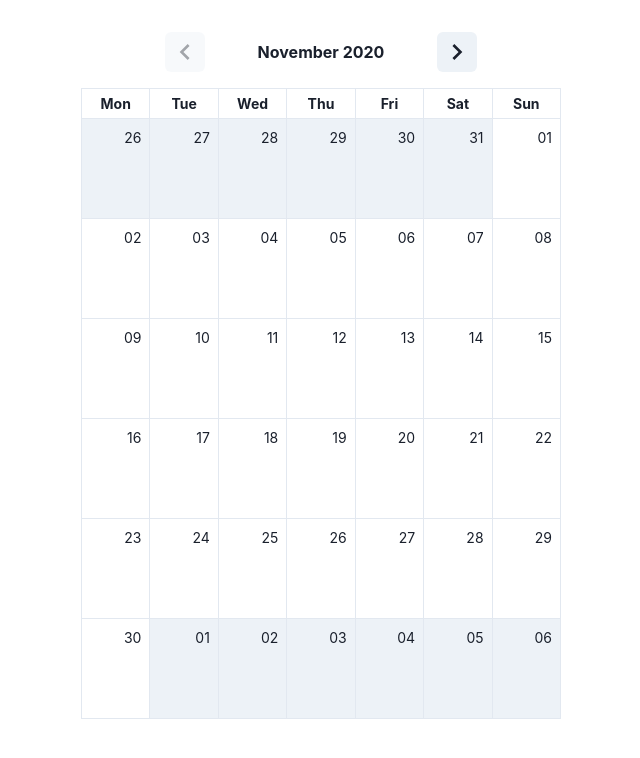
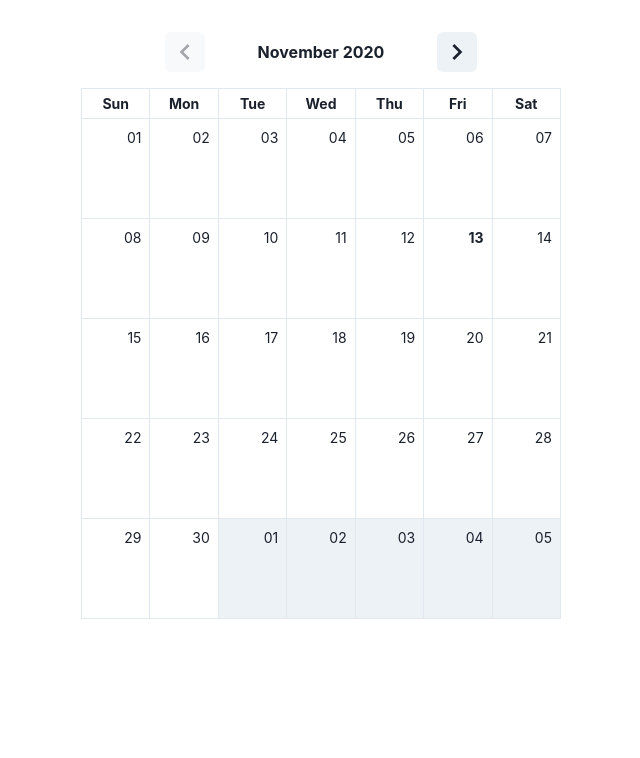
Before and after one commit to stuart-williams/use-calendar, a Next.js app: page / in a window 1280 px wide. Shown: the top 758 px of the page, without its empty margins (319-959 px from the left). Built offline with nearby package versions, Linux system fonts and the light colour scheme.

Commit message:
add date to day item

```diff
--- a/lib/types.ts
+++ b/lib/types.ts
@@ -8,7 +8,9 @@ export interface Weekday {
   weekdayShort: string;
 }
 
-export interface Day {
+export interface Day<TDate> {
+  date: TDate;
+  dayOfMonth: string;
   isOutsideMonth: boolean;
-  dayOfMonth: string;
+  isToday: boolean;
 }
--- a/lib/use-calendar.ts
+++ b/lib/use-calendar.ts
@@ -9,10 +9,10 @@ interface CalendarOptions<TDate> {
 }
 
 interface CalendarState<TDate> {
-  readonly currentDate: TDate;
+  readonly date: TDate;
   readonly month: Month;
   readonly weekdays: Weekday[];
-  readonly days: Day[];
+  readonly days: Day<TDate>[];
   readonly navigatePrev: () => void;
   readonly navigateNext: () => void;
 }
@@ -21,28 +21,30 @@ const useCalendar = <TDate = unknown>({
   dateUtils: d,
   defaultDate,
 }: CalendarOptions<TDate>): CalendarState<TDate> => {
-  const [currentDate, setCurrentDate] = useState(defaultDate || d.date());
-  const firstDayOfMonth = d.startOfWeek(d.startOfMonth(currentDate));
-  const lastDayOfMonth = d.endOfWeek(d.endOfMonth(currentDate));
+  const [date, setDate] = useState(defaultDate || d.date());
+  const firstVisible = d.startOfWeek(d.startOfMonth(date));
+  const lastVisible = d.endOfWeek(d.endOfMonth(date));
 
   return {
-    currentDate,
+    date,
     month: {
-      month: d.format(currentDate, "month"),
-      monthAndYear: d.format(currentDate, "monthAndYear"),
+      month: d.format(date, "month"),
+      monthAndYear: d.format(date, "monthAndYear"),
     },
-    weekdays: d.getWeekArray(currentDate)[0].map((date) => ({
+    weekdays: d.getWeekArray(date)[0].map((date) => ({
       weekday: d.format(date, "weekday"),
       weekdayShort: d.format(date, "weekdayShort"),
     })),
     days: (function () {
-      const days = [];
-      let curr = firstDayOfMonth;
+      const days: Day<TDate>[] = [];
+      let curr = firstVisible;
 
-      while (d.isBefore(curr, lastDayOfMonth)) {
+      while (d.isBefore(curr, lastVisible)) {
         days.push({
-          isOutsideMonth: !d.isSameMonth(currentDate, curr),
+          date: curr,
           dayOfMonth: d.format(curr, "dayOfMonth").padStart(2, "0"),
+          isOutsideMonth: !d.isSameMonth(date, curr),
+          isToday: d.isSameDay(curr, d.date()),
         });
 
         curr = d.addDays(curr, 1);
@@ -50,8 +52,8 @@ const useCalendar = <TDate = unknown>({
 
       return days;
     })(),
-    navigatePrev: () => setCurrentDate(d.addMonths(currentDate, -1)),
-    navigateNext: () => setCurrentDate(d.addMonths(currentDate, 1)),
+    navigatePrev: () => setDate(d.addMonths(date, -1)),
+    navigateNext: () => setDate(d.addMonths(date, 1)),
   };
 };
 
--- a/pages/index.tsx
+++ b/pages/index.tsx
@@ -8,14 +8,14 @@ import {
 } from "@chakra-ui/react";
 import DateFnsAdapter from "@date-io/date-fns";
 import isSameMonth from "date-fns/isSameMonth";
-import locale from "date-fns/locale/en-GB";
+import locale from "date-fns/locale/en-US";
 import useCalendar from "lib";
 import { NextPage } from "next";
 import React from "react";
 
 const Page: NextPage = () => {
   const {
-    currentDate,
+    date,
     month,
     weekdays,
     days,
@@ -32,7 +32,7 @@ const Page: NextPage = () => {
           aria-label="Prev"
           icon={<ChevronLeftIcon boxSize={8} />}
           onClick={navigatePrev}
-          isDisabled={isSameMonth(currentDate, new Date())}
+          isDisabled={isSameMonth(date, new Date())}
         />
         <Text fontWeight="bold" mx={4} width="200px" textAlign="center">
           {month.monthAndYear}
@@ -56,7 +56,7 @@ const Page: NextPage = () => {
             </Text>
           </Flex>
         ))}
-        {days.map(({ isOutsideMonth, dayOfMonth }, i) => (
+        {days.map(({ dayOfMonth, isOutsideMonth, isToday }, i) => (
           <Flex
             key={i}
             position="relative"
@@ -65,7 +65,13 @@ const Page: NextPage = () => {
             borderTopWidth="1px"
             bg={isOutsideMonth ? "gray.100" : "white"}
           >
-            <Text position="absolute" fontSize="sm" top={2} right={2}>
+            <Text
+              position="absolute"
+              fontSize="sm"
+              fontWeight={isToday ? "bold" : "normal"}
+              top={2}
+              right={2}
+            >
               {dayOfMonth}
             </Text>
           </Flex>
```
